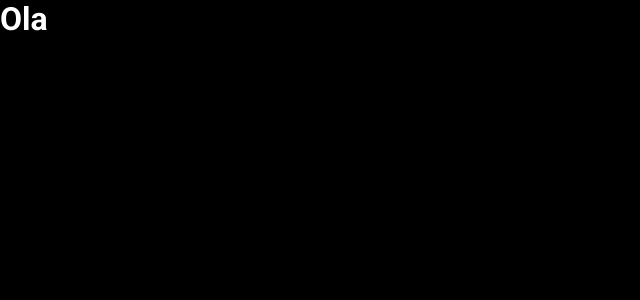
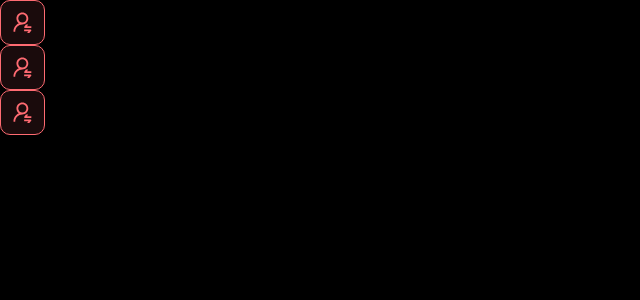
Before and after one commit to cassiorfilho/dsmeta, a React (Vite) app in the folder frontend/: page / in a window 1280 px wide. Shown: the top 300 px of the page, without its empty margins (0-640 px from the left). Built offline with nearby package versions, Linux system fonts and the light colour scheme.

Commit message:
First component

```diff
--- a/frontend/src/App.tsx
+++ b/frontend/src/App.tsx
@@ -1,7 +1,13 @@
+import NotificationButton from "./components/NotificationButton/Index";
 
 function App() {
-  return(
-    <h1>Ola</h1>
+  return (
+    <>
+
+      <NotificationButton />
+      <NotificationButton />
+      <NotificationButton />
+    </>
   );
 }
 
--- /dev/null
+++ b/frontend/src/components/NotificationButton/Index.tsx
@@ -0,0 +1,12 @@
+import icon from "../../assets/img/notification-icon.svg"
+import './styles.css'
+
+function NotificationButton() {
+    return (
+        <div className="dsmeta-red-btn">
+            <img src={icon} alt="Notificar" />
+        </div>
+    );
+}
+
+export default NotificationButton
--- /dev/null
+++ b/frontend/src/components/NotificationButton/styles.css
@@ -0,0 +1,15 @@
+.dsmeta-red-btn {
+    height: 45px;
+    width: 45px;
+    background: rgba(255, 107, 114, 0.1);
+    border: 1px solid #ff6b72;
+    border-radius: 10px;
+    display: flex;
+    align-items: center;
+    justify-content: center;
+    cursor: pointer;
+  }
+
+  .dsmeta-red-btn img {
+      width: 19px;
+  }
```
Also changed, not shown: frontend/src/assets/img/notification-icon.svg (added).
